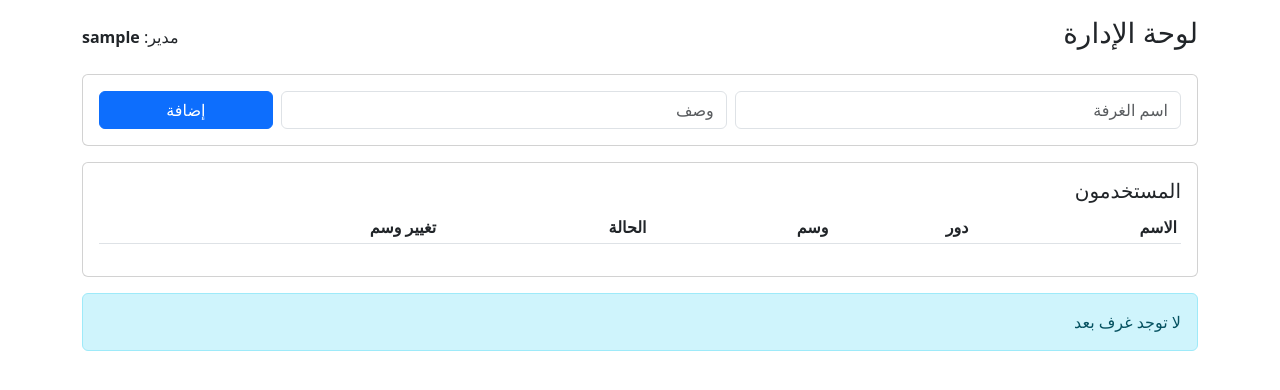
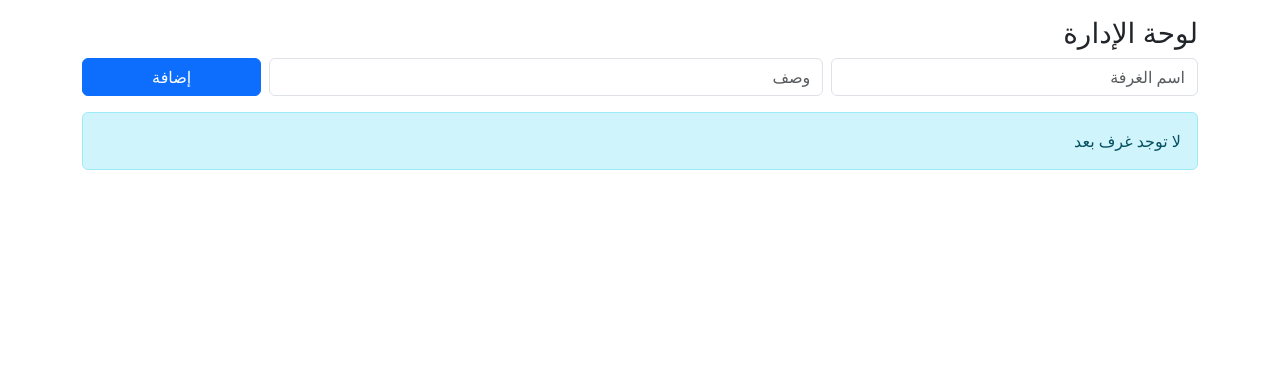
Before and after one commit to Mohammedkaadi/chat_app, a Flask app: page /admin in a window 1280 px wide. Shown: the part 56-446 px from the top of the page. Run offline with Flask 3, Linux system fonts and the light colour scheme; the visitor is signed in with stand-in values (Sample User, id 1); data that the repository does not hold is empty.

Commit message:
Update admin.html

```diff
--- a/templates/admin.html
+++ b/templates/admin.html
@@ -1,58 +1,20 @@
 {% extends 'base.html' %}
 {% block content %}
-<div class="d-flex justify-content-between align-items-center mb-3">
 <h3>لوحة الإدارة</h3>
-  <div>مدير: <strong>{{ admin }}</strong></div>
-</div>
-
-<div class="card p-3 mb-3">
-  <form method="post" class="row g-2">
-    <div class="col-5"><input name="room" class="form-control" placeholder="اسم الغرفة"></div>
-    <div class="col-5"><input name="desc" class="form-control" placeholder="وصف"></div>
-    <div class="col-2"><button name="add_room" class="btn btn-primary w-100">إضافة</button></div>
+<form method="post" class="row g-2 mb-3">
+  <div class="col-md-4"><input name="room" class="form-control" placeholder="اسم الغرفة"></div>
+  <div class="col-md-6"><input name="desc" class="form-control" placeholder="وصف"></div>
+  <div class="col-md-2"><button class="btn btn-primary w-100">إضافة</button></div>
 </form>
-</div>
-
-<div class="card p-3 mb-3">
-  <h5>المستخدمون</h5>
-  <table class="table table-sm">
-    <thead><tr><th>الاسم</th><th>دور</th><th>وسم</th><th>الحالة</th><th>تغيير وسم</th></tr></thead>
-    <tbody>
-      {% for u in users %}
-      <tr>
-        <td>{{ u[0] }}</td>
-        <td>{{ u[1] }}</td>
-        <td>{{ u[2] }}</td>
-        <td>{{ u[3] }}</td>
-        <td>
-          <form method="post" class="d-flex gap-1">
-            <input type="hidden" name="uname" value="{{ u[0] }}">
-            <select name="badge" class="form-select form-select-sm">
-              <option value="owner">مدير</option>
-              <option value="mod">مشرف</option>
-              <option value="vip">مميز</option>
-              <option value="member" selected>عضو</option>
-            </select>
-            <button name="set_badge" class="btn btn-sm btn-outline-primary">حفظ</button>
-          </form>
-        </td>
-      </tr>
-      {% endfor %}
-    </tbody>
-  </table>
-</div>
-
 <div class="row">
   {% for r in rooms %}
-    <div class="col-12 mb-2">
-      <div class="room-card d-flex justify-content-between align-items-center">
+  <div class="col-md-6 mb-2">
+    <div class="card p-2 d-flex justify-content-between align-items-center">
       <div>
         <div class="fw-bold">{{ r[1] }}</div>
         <div class="text-muted small">{{ r[2] }}</div>
       </div>
-        <div>
       <a class="btn btn-sm btn-outline-primary" href="{{ url_for('chat', room=r[1]) }}">فتح</a>
-        </div>
     </div>
   </div>
   {% else %}
```
Lines whose indentation alone changed are shown as unchanged.
